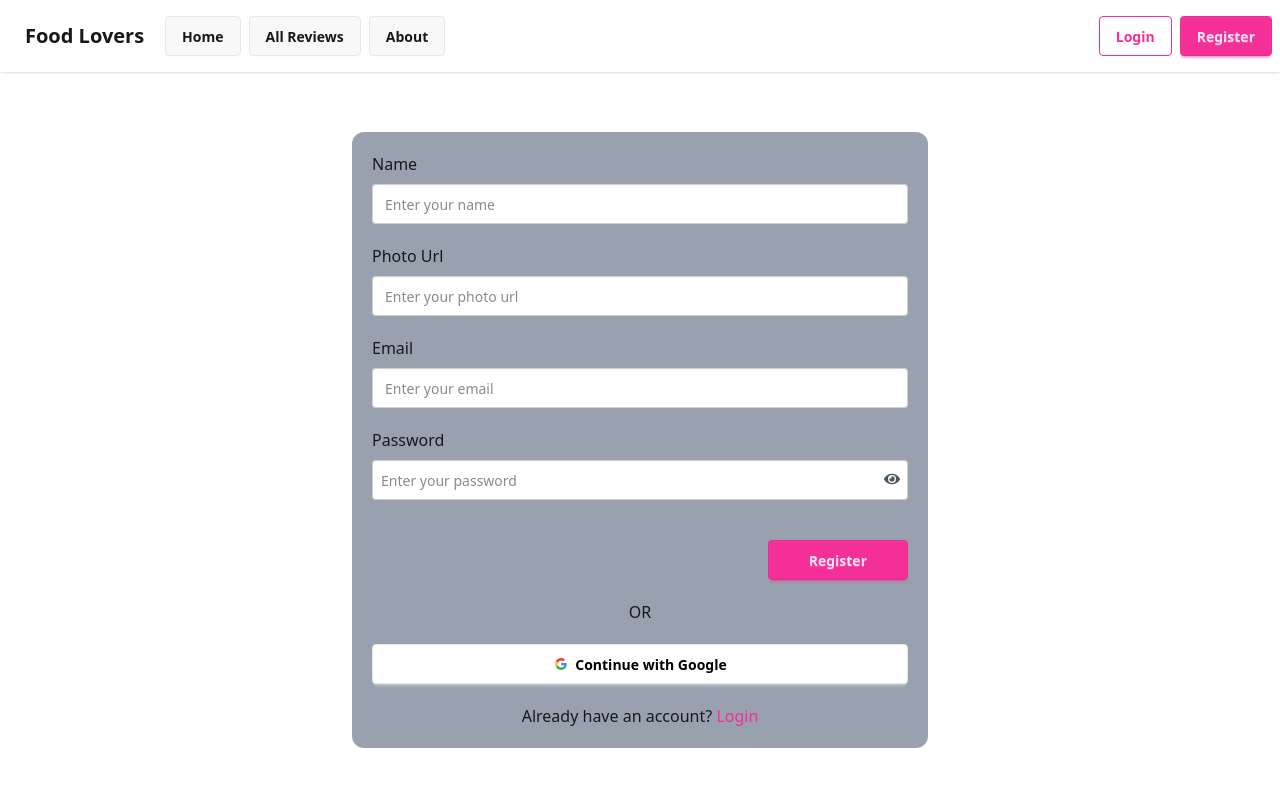
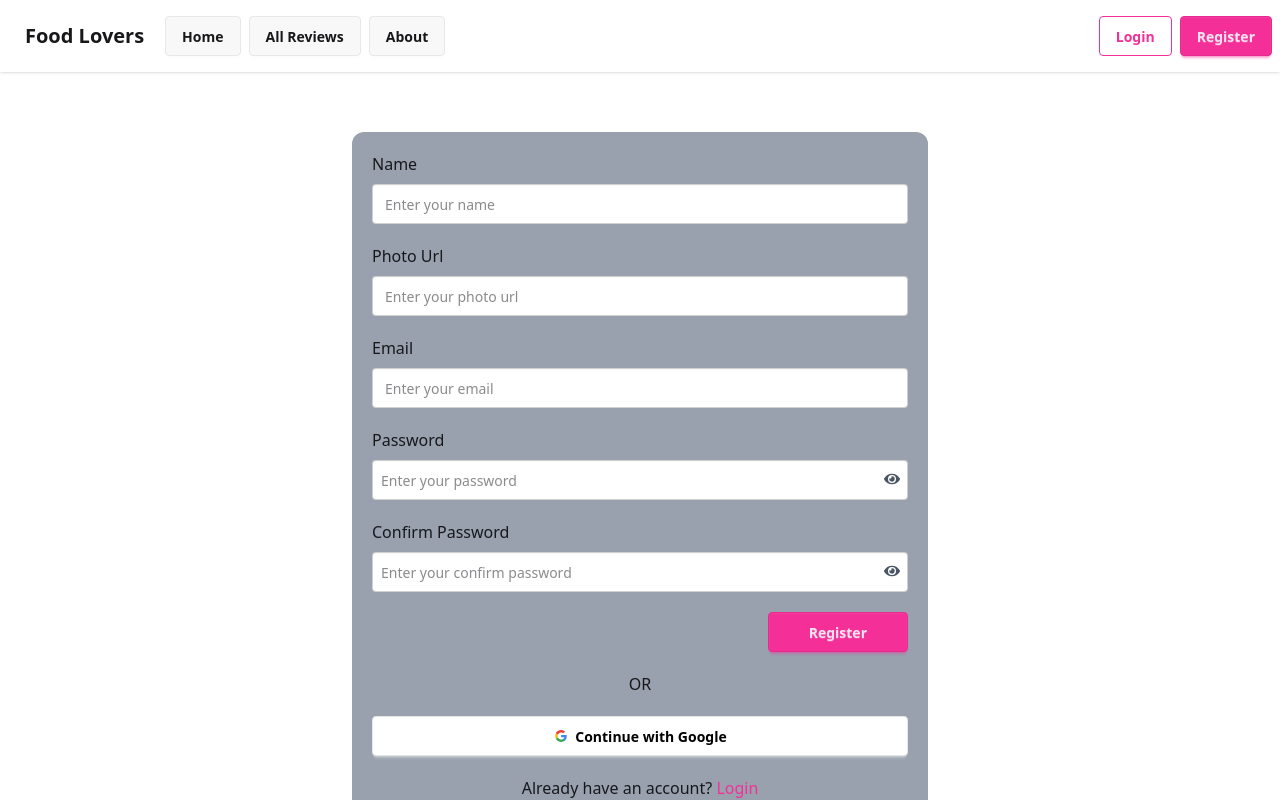
Before and after one commit to ontorsheikh/assignment-number10-client, a React (Vite) app: page /register in a window 1280 px wide. Shown: the top 800 px of the page. Built offline with nearby package versions, Linux system fonts and the light colour scheme; no server answers.

Commit message:
added confirm password functionaliry in register page

```diff
--- a/src/pages/Register.jsx
+++ b/src/pages/Register.jsx
@@ -8,8 +8,6 @@ import Loading from "../components/Loading";
 const Register = () => {
   const { user, userLoading, setUserLoading, createUEP, createUG, updateUser } =
     useContext(AuthContext);
-  const [passValidateText, setPassValidateText] = useState("");
-  const [password, setPassword] = useState("");
   const [passwordType, setPasswordType] = useState(true);
   const location = useLocation();
   const navigate = useNavigate();
@@ -24,33 +22,25 @@ const Register = () => {
 
   if (userLoading) return <Loading />;
 
-  const passwordValidate = (e) => {
-    const tempPass = e.target.value;
-
-    if (!/[a-z]/.test(tempPass)) {
-      setPassValidateText("Password must contain lowercase.");
-      return;
-    } else if (!/[A-Z]/.test(tempPass)) {
-      setPassValidateText("Password must contain Uppercase.");
-      return;
-    } else if (tempPass.length < 6) {
-      setPassValidateText("Password must 6 letters.");
-      return;
-    } else {
-      setPassValidateText("");
-      setPassword(tempPass);
-      return;
-    }
-  };
-
   const handleSubmit = (e) => {
     e.preventDefault();
     const name = e.target.name.value;
     const email = e.target.email.value;
     const photoUrl = e.target.photoUrl.value;
+    const password = e.target.password.value;
+    const confirm = e.target.confirmPassword.value;
 
-    if (!password) {
-      toast.error("Please enter validate password!");
+    if (!/[a-z]/.test(password)) {
+      toast.error("Password must contain lowercase!");
+      return;
+    } else if (!/[A-Z]/.test(password)) {
+      toast.error("Password must contain Uppercase!");
+      return;
+    } else if (password.length < 6) {
+      toast.error("Password must 6 letters!");
+      return;
+    } else if (password !== confirm) {
+      toast.error("Password does not matched!");
       return;
     }
 
@@ -142,7 +132,6 @@ const Register = () => {
           <input
             id="password"
             name="password"
-            onChange={passwordValidate}
             type={passwordType ? "password" : "text"}
             required
             placeholder="Enter your password"
@@ -162,9 +151,32 @@ const Register = () => {
             )}
           </span>
         </div>
-        <span className="text-[12px] font-medium text-right text-secondary">
-          {passValidateText}
-        </span>
+        {/* Confirm password */}
+        <div className="flex flex-col gap-2 relative">
+          <label htmlFor="confirmPassword">Confirm Password</label>
+          <input
+            id="confirmPassword"
+            name="confirmPassword"
+            type={passwordType ? "password" : "text"}
+            required
+            placeholder="Enter your confirm password"
+            className="input w-full ps-2 pe-8"
+          />
+          <span className="absolute top-3/5 right-2 bg-white z-10">
+            {passwordType ? (
+              <FaEye
+                onClick={() => setPasswordType(!passwordType)}
+                className="text-gray-600 cursor-pointer"
+              />
+            ) : (
+              <FaEyeSlash
+                onClick={() => setPasswordType(!passwordType)}
+                className="text-gray-600 cursor-pointer"
+              />
+            )}
+          </span>
+        </div>
+
         <div className="flex justify-end">
           <button className="btn btn-secondary px-10 cursor-pointer">
             Register
```
